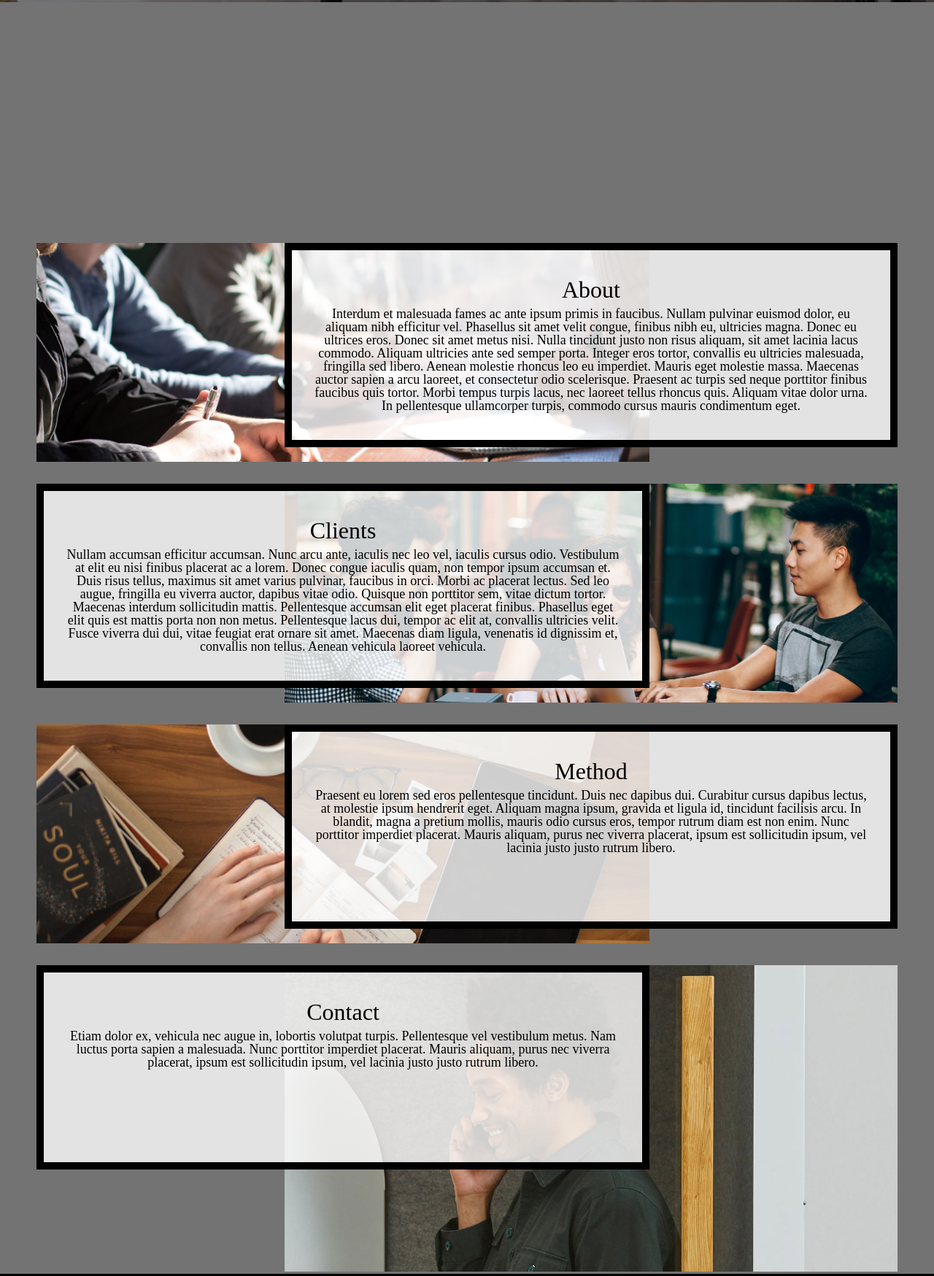
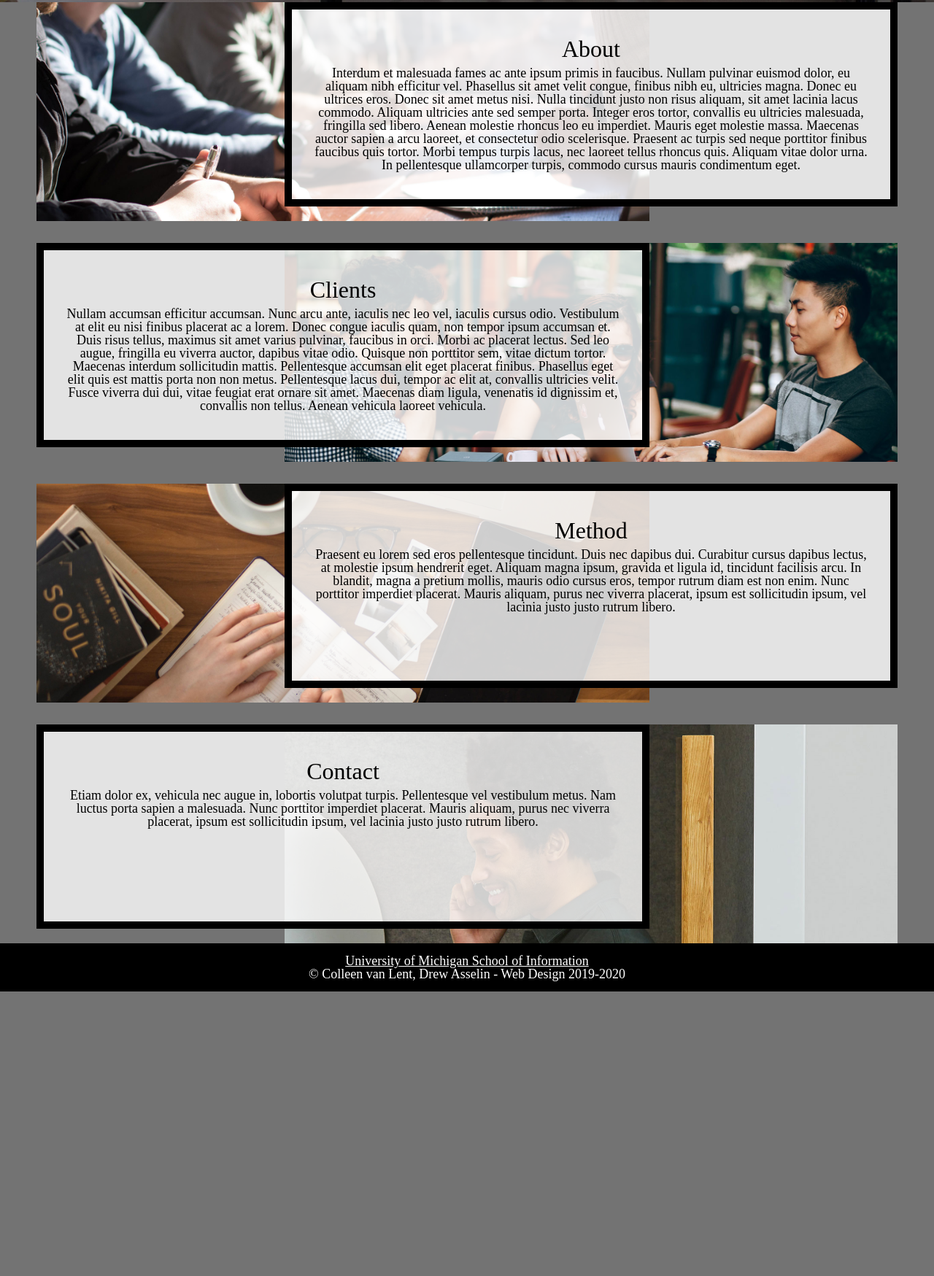
Before and after one commit to ktranumich/homework3-2022, a plain HTML site: page index.html in a window 1280 px wide. Shown: the part 511-2260 px from the top of the page at 73% size. After the commit the page ends 1870 px from the top, so only its background shows below. Drawn offline with Linux system fonts and the light colour scheme.

Commit message:
Add files via upload

```diff
--- a/css/style.css
+++ b/css/style.css
@@ -157,19 +157,23 @@ img{
 }
 
 .about-image, .about{
+  grid-row-start:1;
+}
+
+.clients-image, .clients{
   grid-row-start:2;
 }
 
-.clients-image, .clients{
+.method-image, .method{
   grid-row-start:3;
 }
 
-.method-image, .method{
+.contact-image, .contact{
   grid-row-start:4;
 }
 
-.contact-image, .contact{
-  grid-row-start:5;
+.intro{
+  background-color: blue;
 }
 
 @media screen and (min-width: 700px){
@@ -184,7 +188,6 @@ img{
     margin-left: 5%;
     margin-right:0;
   }
-
 
   /* Requirements 12-15 here: */
   a.skip:focus{
@@ -213,9 +216,6 @@ img{
 
 
 
-
-
-
 /** Code for prefers reduced motion **/
 /* Make no changes below this line.
    ***************************************
```
